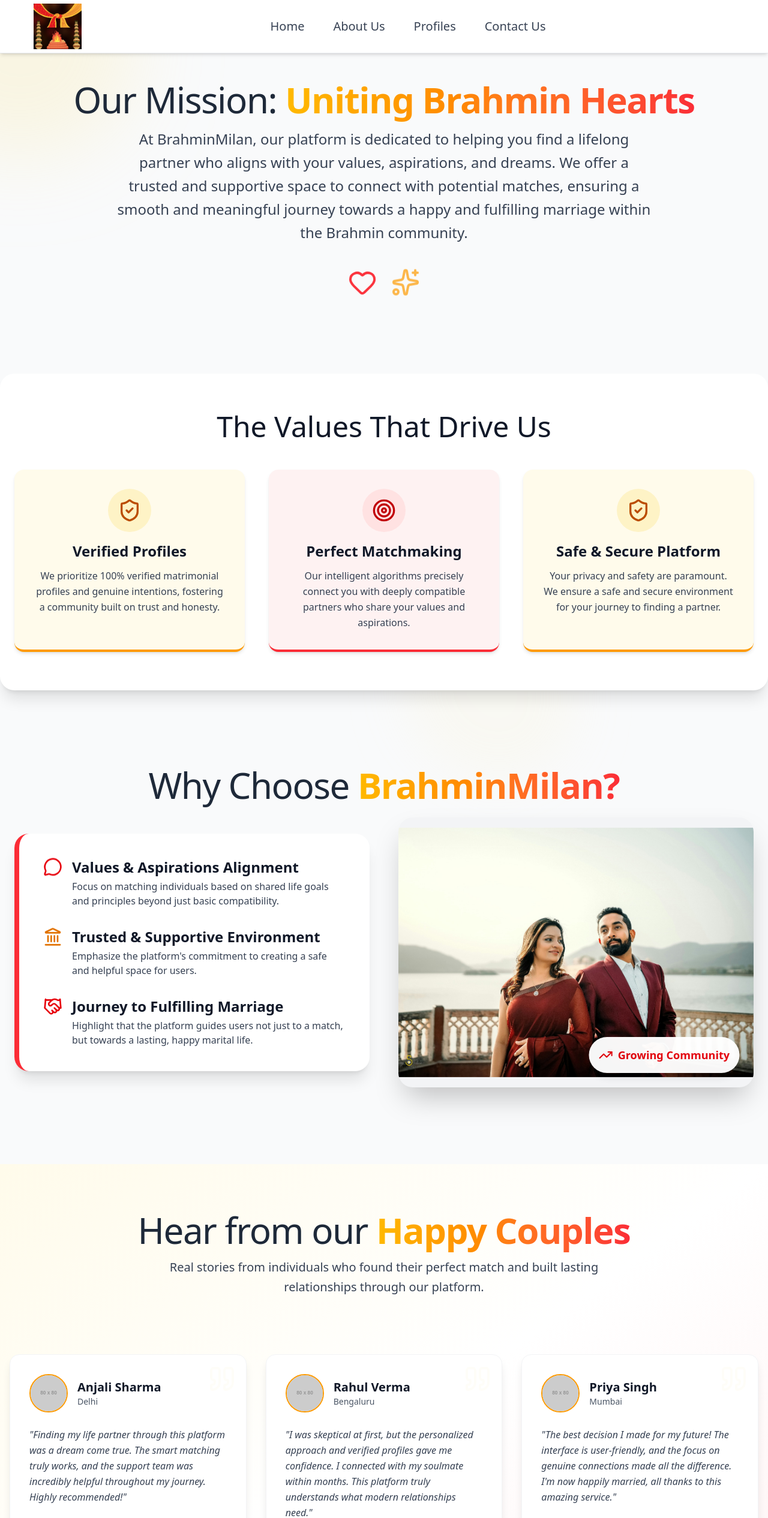
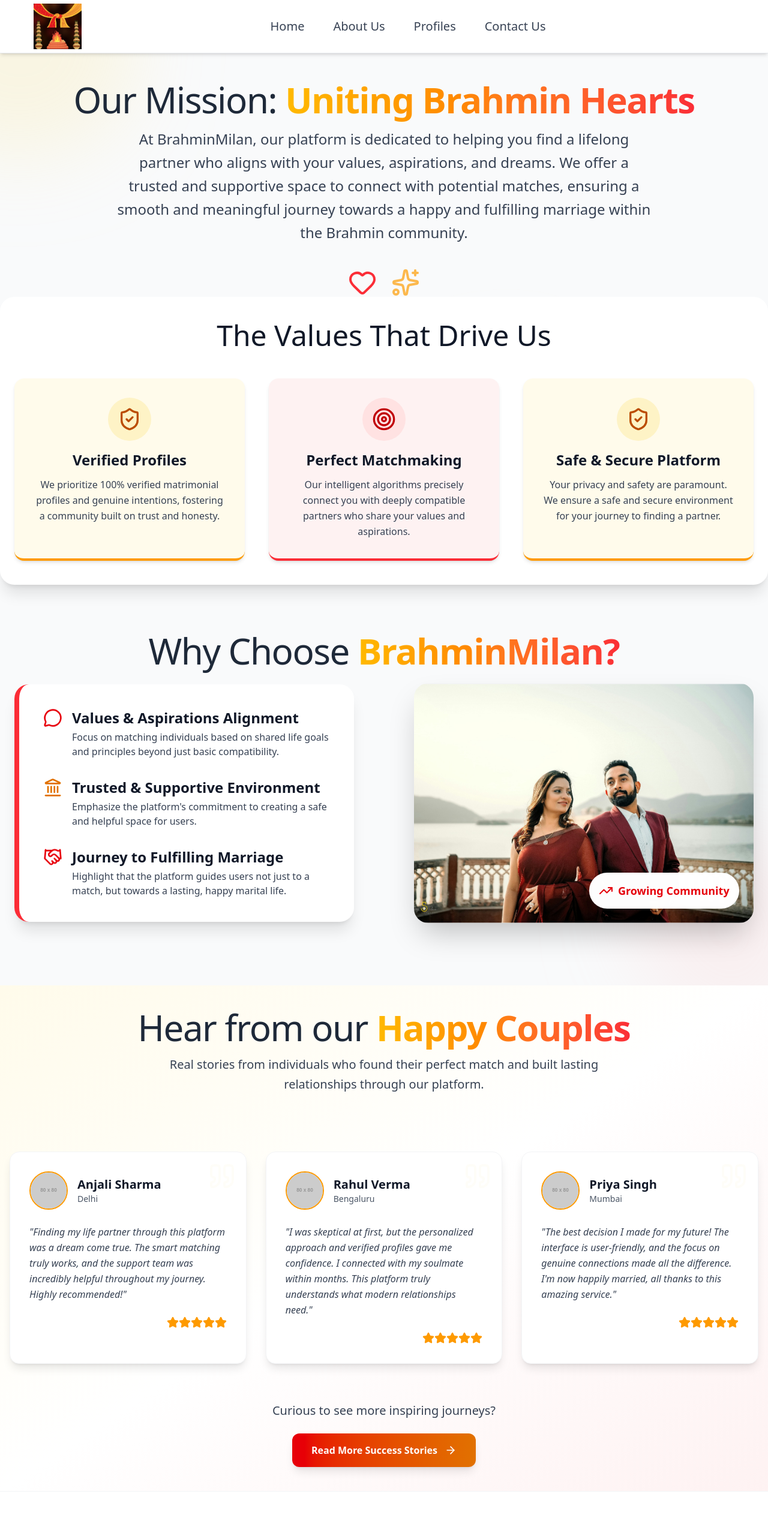
Before and after one commit to WebSeederVinayak/Matrimony, a React (Vite) app in the folder Matrimony/: page /aboutus in a window 1280 px wide. Shown: the top 2531 px of the page at 60% size. Built offline with nearby package versions, Linux system fonts and the light colour scheme.

Commit message:
fixed alignment and spacing issues, ensuring responsiveness

```diff
--- a/Matrimony/src/Components/ContactForm.jsx
+++ b/Matrimony/src/Components/ContactForm.jsx
@@ -50,7 +50,7 @@ export default function ContactForm() {
   }, [message]);
 
   return (
-    <section className="py-20 bg-gradient-to-br from-amber-50 via-white to-red-50 relative">
+    <section className="py-10 bg-gradient-to-br from-amber-50 via-white to-red-50 relative">
       {/* Custom Message Box */}
       {message && (
         <div className={`fixed top-4 left-1/2 -translate-x-1/2 z-50 p-4 rounded-lg shadow-lg flex items-center space-x-3 transition-all duration-300 ${
--- a/Matrimony/src/Components/Info.jsx
+++ b/Matrimony/src/Components/Info.jsx
@@ -3,7 +3,7 @@ import { Calendar, Users, Briefcase, Heart, Shield, Zap, Sparkles, Handshake, Me
 
 export default function Info() {
   return (
-    <section className="py-28 bg-gradient-to-br from-amber-50 via-white to-red-50 relative overflow-hidden">
+    <section className="py-10 bg-gradient-to-br from-amber-50 via-white to-red-50 relative overflow-hidden">
       {/* Background Shapes and Gradients for Dynamic Feel */}
       <div className="absolute top-0 left-0 w-full h-full">
         {/* Large flowing amber shape */}
@@ -88,7 +88,7 @@ export default function Info() {
         </div>
 
         {/* Feature Section: How We Work - Left Image, Right Text (with overlap) */}
-        <div className="flex flex-col lg:flex-row items-center bg-white rounded-3xl shadow-2xl overflow-hidden mb-28 border-l-8 border-red-500 animate-fade-in">
+        <div className="flex flex-col lg:flex-row items-center bg-white rounded-3xl shadow-2xl overflow-hidden mb-4 border-l-8 border-red-500 animate-fade-in">
           <div className="relative w-full lg:w-1/2 h-80 lg:h-130 bg-amber-100 p-8 flex items-center rounded-2xl justify-center">
             {/* Placeholder for an engaging image or illustration */}
             <div className="absolute inset-0 bg-cover bg-center" style={{backgroundImage: "url('/images/couple.png')"}}></div>
--- a/Matrimony/src/Components/Membership.jsx
+++ b/Matrimony/src/Components/Membership.jsx
@@ -48,7 +48,7 @@ export default function MembershipSection() {
   ];
 
   return (
-    <section className="py-16 bg-gradient-to-br from-amber-50 via-white to-red-50">
+    <section className="py-10 bg-gradient-to-br from-amber-50 via-white to-red-50">
       <div className="max-w-7xl mx-auto px-4">
         {/* Header */}
         <div className="text-center mb-24 relative">
--- a/Matrimony/src/Components/Testimonial.jsx
+++ b/Matrimony/src/Components/Testimonial.jsx
@@ -25,7 +25,7 @@ export default function TestimonialSection() {
   ];
 
   return (
-    <section className="py-20 bg-gradient-to-br from-amber-50 via-white to-red-50">
+    <section className="py-10 bg-gradient-to-br from-amber-50 via-white to-red-50">
       <div className="max-w-7xl mx-auto px-4">
         {/* Header */}
         <div className="text-center mb-24 relative">
--- a/Matrimony/src/Pages/About.jsx
+++ b/Matrimony/src/Pages/About.jsx
@@ -13,7 +13,7 @@ const AboutUsPage = () => {
   }, []);
 
   return (
-    <div className="font-exo2 text-gray-800 bg-gray-50 min-h-screen mt-10">
+    <div className="font-exo2 text-gray-800 bg-gray-50 min-h-screen mt-10 ">
 
       <main className="relative overflow-hidden py-16 lg:py-24">
         {/* Background Gradients and Shapes */}
@@ -24,7 +24,7 @@ const AboutUsPage = () => {
         </div>
 
         {/* Hero Section: Our Story */}
-        <section className="relative z-10 text-center px-6 mb-20 lg:mb-32">
+        <section className="relative z-10 text-center px-6 mb-0 lg:mb-0">
           <h2 className="text-5xl lg:text-6xl font-light mb-4 tracking-tight"
             // Note: For 'Tilt Neon' heading font, you would configure it in your tailwind.config.js or global CSS.
             // Example in tailwind.config.js:
@@ -59,7 +59,7 @@ const AboutUsPage = () => {
         {/* --- */}
 
         {/* Section: Our Values */}
-        <section className="relative z-10 px-6 py-16 bg-white rounded-3xl shadow-xl max-w-7xl mx-auto mb-20 lg:mb-32 transform-gpu ${isVisible ? 'animate-fade-in' : 'opacity-0'}" style={{ transitionDelay: '0.8s' }}>
+        <section className="relative z-10 px-6 py-10 bg-white rounded-3xl shadow-xl max-w-7xl mx-auto mb-20 lg:mb-20 transform-gpu ${isVisible ? 'animate-fade-in' : 'opacity-0'}" style={{ transitionDelay: '0.8s' }}>
           <h2 className="text-4xl lg:text-5xl font-tilt-neon font-medium text-gray-900 text-center mb-12">
             The Values That Drive Us
           </h2>
@@ -100,7 +100,7 @@ const AboutUsPage = () => {
         {/* --- */}
 
         {/* Section: How We Stand Out (Feature Section) */}
-        <section className="relative z-10 px-6 max-w-7xl mx-auto mb-20 lg:mb-32">
+        <section className="relative z-10 px-6 max-w-7xl mx-auto mb-20 lg:mb-2">
           <h2 className="text-5xl lg:text-6xl text-center font-light mb-6 tracking-tight">
             <span className="font-thin">Why Choose </span>
 
@@ -108,7 +108,7 @@ const AboutUsPage = () => {
               BrahminMilan?
             </span>
           </h2>
-          <div className="grid grid-cols-1 lg:grid-cols-2 gap-12 items-center">
+          <div className="grid grid-cols-1 lg:grid-cols-2 gap-25 items-center">
             {/* Left Column: Feature List */}
             <div className="space-y-8 bg-white p-10 rounded-3xl shadow-xl border-l-8 border-red-500 ${isVisible ? 'animate-fade-in-left' : 'opacity-0'}" style={{ transitionDelay: '1.2s' }}>
               <div className="flex items-start">
@@ -135,7 +135,7 @@ const AboutUsPage = () => {
             </div>
 
             {/* Right Column: Illustrative Image */}
-            <div className={`relative bg-gray-100 rounded-3xl shadow-2xl overflow-hidden min-h-[300px] lg:min-h-[450px] flex items-center justify-center ${isVisible ? 'animate-fade-in-right' : 'opacity-0'}`} style={{ transitionDelay: '1.3s' }}>
+            <div className={`relative bg-gray-100 rounded-3xl shadow-2xl overflow-hidden min-h-[300px] lg:min-h-[400px] flex items-center justify-center ${isVisible ? 'animate-fade-in-right' : 'opacity-0'}`} style={{ transitionDelay: '1.3s' }}>
               <img
                 src="/images/couple1.jpg" // Placeholder image
                 alt="Connecting Couples Illustration"
@@ -153,10 +153,10 @@ const AboutUsPage = () => {
         {/* --- */}
 
         {/* Testimonials Section */}
-        <TestimonialSection /> {/* Your Testimonials Component */}
+        {/* Your Testimonials Component */}
 
       </main>
-
+        <TestimonialSection />
       {/* Embedded Style Block for Animations (Same as original but adjusted delays where needed) */}
       <style>{`
         @keyframes fadeIn {
--- a/Matrimony/src/Pages/Contactpage.jsx
+++ b/Matrimony/src/Pages/Contactpage.jsx
@@ -4,7 +4,7 @@ import ContactForm from '../Components/ContactForm';
 export default function ContactPage() {
   return (
     // Main container now takes full width, with less restrictive horizontal padding on the outer div.
-    <div className="min-h-screen w-full bg-gray-50 font-sans antialiased flex flex-col items-center py-30">
+    <div className="min-h-screen w-full bg-gray-50 font-sans antialiased flex flex-col items-center mt-20 py-10">
 
       {/* Contact Form Section - Now much wider */}
       {/* max-w-7xl is a significant increase, covering most of the screen width */}
```
